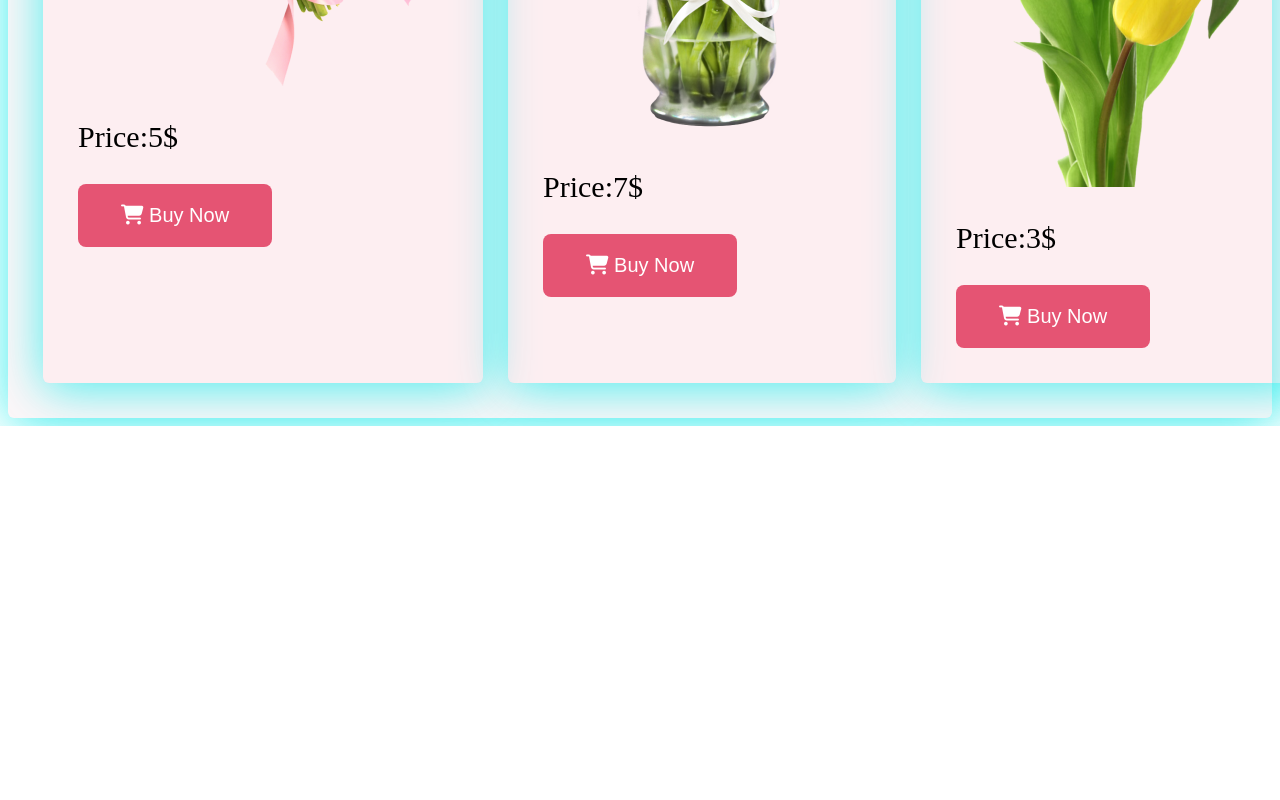
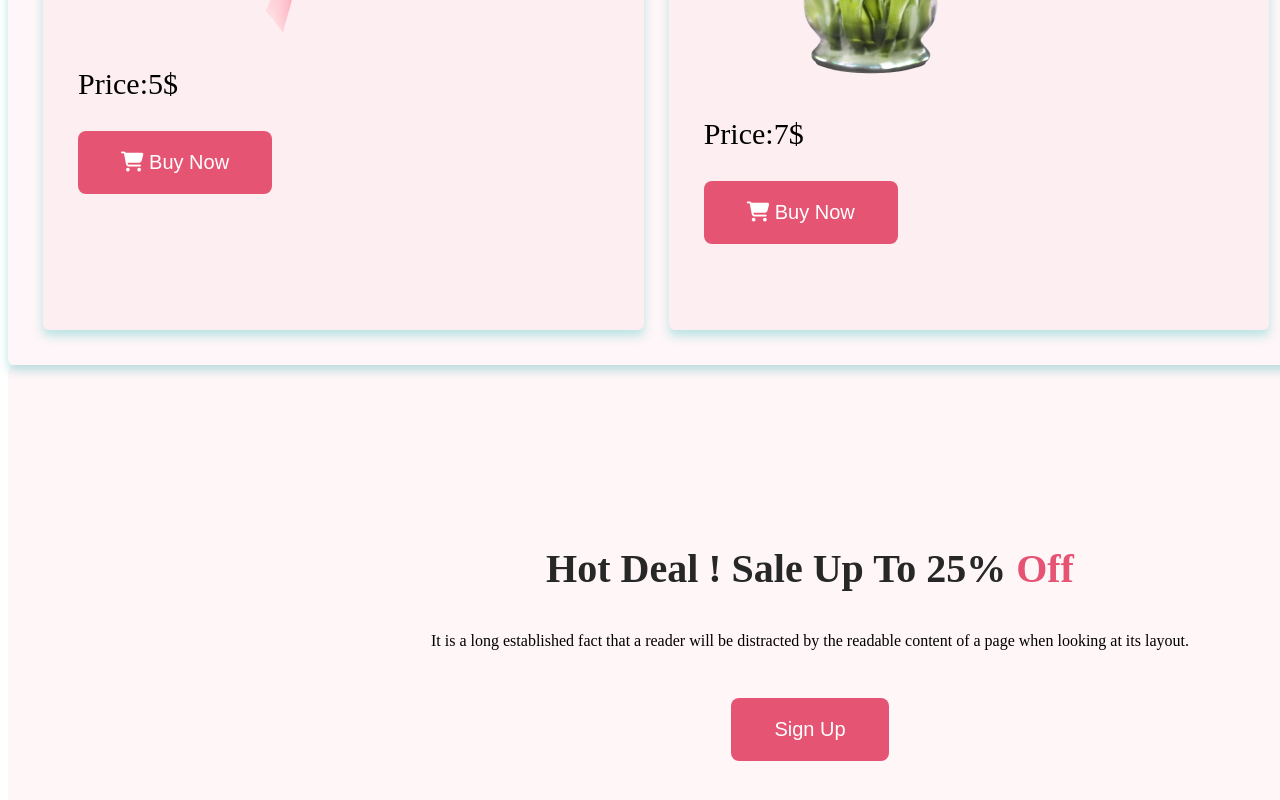
Before and after one commit to Fahimfaisaltalha/flower-name, a plain HTML site: page index.html in a window 1280 px wide. Shown: the part 2500-3300 px from the top of the page. Before the commit the page ends 2926 px from the top, so only its background shows below. Drawn offline with Linux system fonts and the light colour scheme.

Commit message:
compleat hot-deal-section

```diff
--- a/index.html
+++ b/index.html
@@ -67,13 +67,18 @@
 
             </div>
 
-
         </div>
-
-
-
-
-        </section>
+      </section>
+      <section>
+        <div class="hot-deal">
+            <div class="hot-deal-head">
+                <h3 class="section-head">Hot Deal ! Sale Up To 25% <span>Off</span></h3>
+            <p  class="section-description">It is a long established fact that a reader will be distracted by the readable content of a page when looking at its layout.</p>
+            <button class="btn-primary" >Sign Up</button>
+            </div>
+            <img class="hot-deal-pic" src="Flower Asset/pngwing 8.png" alt="">
+        </div>
+      </section>
     </main>
     <footer>
 
--- a/styles/style.css
+++ b/styles/style.css
@@ -9,6 +9,10 @@ header{
     height: 850px;
     background: rgba(229, 84, 115, 0.10);
 
+}
+main{
+    width: 1922px;
+    height: 620px;
 }
 .flower-heading{
     color: #272727;
@@ -31,7 +35,6 @@ header{
     border-radius: 8px;
     color: #FFF;
     padding: 20px 43px;
-
 }
 .featured-flower{
     text-align: center;
@@ -105,10 +108,31 @@ header{
     padding: 35px;
     border-radius: 6px;
     background: rgba(227, 84, 115, 0.05);
-    box-shadow: 0px 6px 50px 0px rgba(37, 236, 236, 0.822);
+    box-shadow: 0px 6px 10px 0px rgba(172, 223, 223, 0.822);
+
 
 }
 .tag{
     font-size: 30px;
 
 }
+.hot-deal{
+    display: flex;
+    justify-content: center;
+    border-radius: 8px;
+    background: rgba(239, 84, 115, 0.05);
+    width: 1922px;
+    height: 620px;
+}
+.hot-deal-head{
+    text-align: center;
+    padding: 10px 100px
+}
+span{
+    color: #E55473;
+}
+.hot-deal-pic{
+    width: 318px;
+    height: 420px;
+    padding-top: 100px;
+}
```
